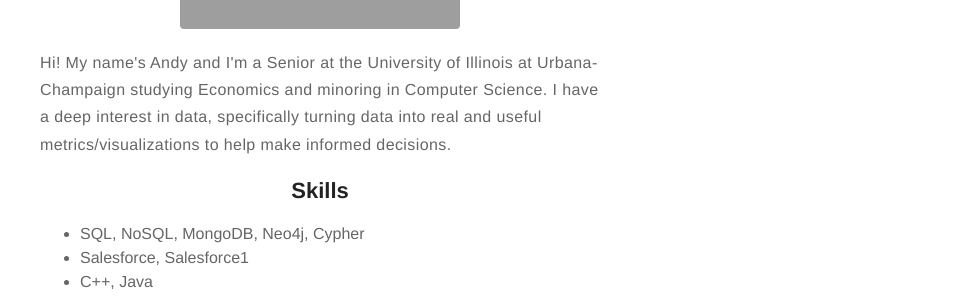
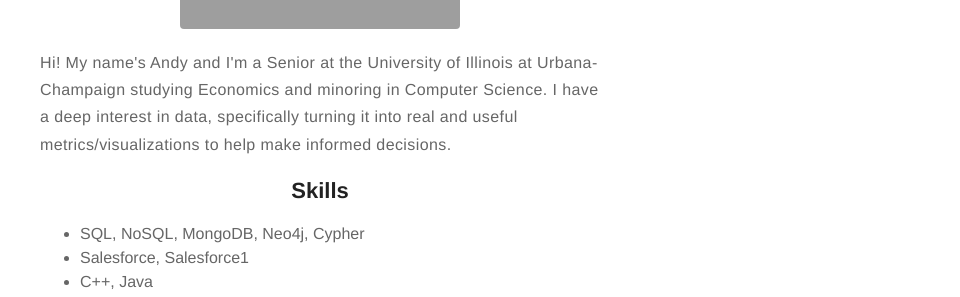
Before and after one commit to andyaustinchai/andyaustinchai.github.io, a Jekyll site: the page built from about.md, in a window 1280 px wide. Shown: the part 306-603 px from the top of the page, without its empty margins (320-1280 px from the left). Built offline with Jekyll 4.4.1, drawn with Linux system fonts in a browser that asks for light colours.

Commit message:
Update about.md

```diff
--- a/about.md
+++ b/about.md
@@ -7,7 +7,7 @@ layout: page
 <a class="link" href="{{ site.url }}"> <img class="selfie" alt="Profile Image" src="{{ site.url }}/{{ site.picture }}"> </a>
 
 
-<p>Hi! My name's Andy and I'm a Senior at the University of Illinois at Urbana-Champaign studying Economics and minoring in Computer Science. I have a deep interest in data, specifically turning data into real and useful metrics/visualizations to help make informed decisions.</p>
+<p>Hi! My name's Andy and I'm a Senior at the University of Illinois at Urbana-Champaign studying Economics and minoring in Computer Science. I have a deep interest in data, specifically turning it into real and useful metrics/visualizations to help make informed decisions.</p>
 
 
 <center><h2>Skills</h2></center>
```
